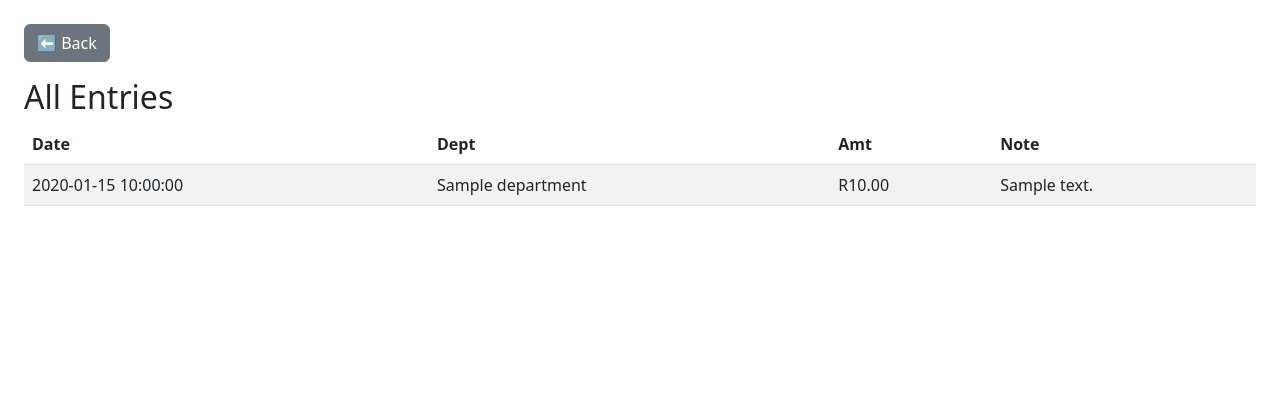
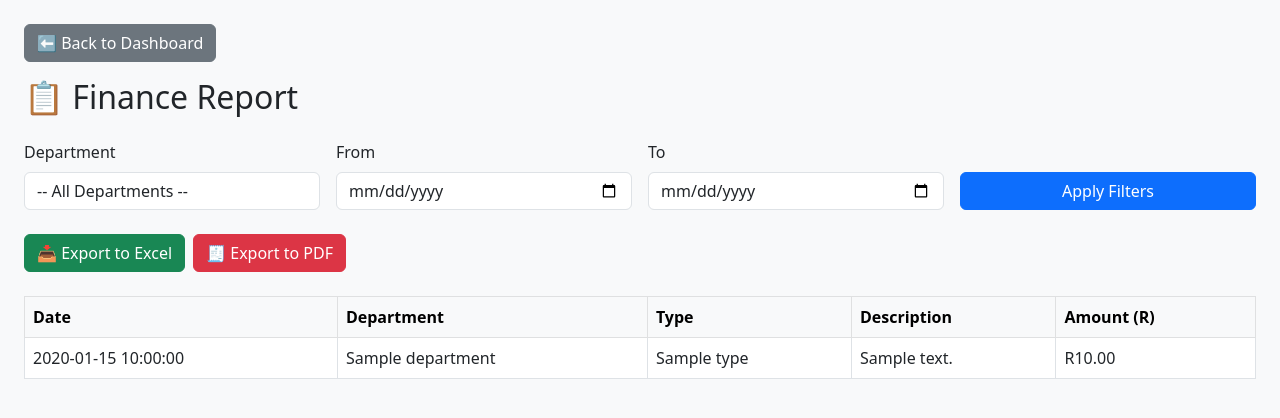
Before and after one commit to Nnzheni/church-finance-manager, a Flask app: template templates/report.html in a window 1280 px wide. Shown: the top 418 px of the page. Run offline with Flask 3, Linux system fonts and the light colour scheme; the template is opened without the code that fills it: most values are stand-ins (such as "Sample title", 1, 10 or a date in 2020).

Commit message:
Update report.html

```diff
--- a/templates/report.html
+++ b/templates/report.html
@@ -1,25 +1,115 @@
 <!DOCTYPE html>
-<html><head>
-  <title>Report</title>
-  <link href="https://cdn.jsdelivr.net/npm/bootstrap@5.3.0/dist/css/bootstrap.min.css" rel="stylesheet">
-</head><body class="p-4">
-  <a href="{{url_for('dashboard')}}" class="btn btn-secondary mb-3">⬅ Back</a>
-  <h2>All Entries</h2>
-  <table class="table table-striped">
-    <thead><tr>
-      <th>Date</th><th>Dept</th><th>Amt</th><th>Note</th>
-    </tr></thead>
+<html lang="en">
+<head>
+  <meta charset="UTF-8">
+  <title>Finance Report</title>
+  <link
+    rel="stylesheet"
+    href="https://cdn.jsdelivr.net/npm/bootstrap@5.3.0/dist/css/bootstrap.min.css"
+  >
+</head>
+<body class="p-4 bg-light">
+
+  <!-- Back to Dashboard -->
+  <a href="{{ url_for('dashboard') }}" class="btn btn-secondary mb-3">
+    ⬅ Back to Dashboard
+  </a>
+
+  <h2 class="mb-4">📋 Finance Report</h2>
+
+  <!-- Filter Form -->
+  <form method="get" class="row g-3 mb-4">
+    <div class="col-md-3">
+      <label class="form-label">Department</label>
+      <select name="department" class="form-control">
+        <option value="">-- All Departments --</option>
+        <option value="Main" {% if department_filter=='Main' %}selected{% endif %}>Main</option>
+        <option value="Men's Fellowship" {% if department_filter=="Men's Fellowship" %}selected{% endif %}>
+          Men's Fellowship
+        </option>
+        <option value="Youth" {% if department_filter=='Youth' %}selected{% endif %}>Youth</option>
+        <option value="Local Sisters Fellowship"
+          {% if department_filter=='Local Sisters Fellowship' %}selected{% endif %}>
+          Local Sisters Fellowship
+        </option>
+      </select>
+    </div>
+    <div class="col-md-3">
+      <label class="form-label">From</label>
+      <input
+        type="date"
+        name="from_date"
+        class="form-control"
+        value="{{ from_date }}"
+      >
+    </div>
+    <div class="col-md-3">
+      <label class="form-label">To</label>
+      <input
+        type="date"
+        name="to_date"
+        class="form-control"
+        value="{{ to_date }}"
+      >
+    </div>
+    <div class="col-md-3 d-flex align-items-end">
+      <button type="submit" class="btn btn-primary w-100">
+        Apply Filters
+      </button>
+    </div>
+  </form>
+
+  <!-- Export Buttons -->
+  <div class="mb-4 d-flex gap-2">
+    <a
+      href="{{ url_for('export_excel',
+                       department=department_filter,
+                       from_date=from_date,
+                       to_date=to_date) }}"
+      class="btn btn-success"
+    >
+      📥 Export to Excel
+    </a>
+    <a
+      href="{{ url_for('export_pdf',
+                       department=department_filter,
+                       from_date=from_date,
+                       to_date=to_date) }}"
+      class="btn btn-danger"
+    >
+      🧾 Export to PDF
+    </a>
+  </div>
+
+  <!-- Report Table -->
+  <div class="table-responsive">
+    <table class="table table-bordered table-hover">
+      <thead class="table-light">
+        <tr>
+          <th>Date</th>
+          <th>Department</th>
+          <th>Type</th>
+          <th>Description</th>
+          <th>Amount (R)</th>
+        </tr>
+      </thead>
       <tbody>
-      {% for e in data %}
+        {% for row in data %}
         <tr>
-        <td>{{e.date}}</td>
-        <td>{{e.department}}</td>
-        <td>R{{"%.2f"|format(e.amount)}}</td>
-        <td>{{e.note or e.description}}</td>
+          <td>{{ row.date }}</td>
+          <td>{{ row.department }}</td>
+          <td>{{ row.type }}</td>
+          <td>{{ row.description }}</td>
+          <td>R{{ "%.2f"|format(row.amount) }}</td>
         </tr>
         {% else %}
-      <tr><td colspan=4 class="text-center">No records</td></tr>
+        <tr>
+          <td colspan="5" class="text-center">No records found</td>
+        </tr>
         {% endfor %}
       </tbody>
     </table>
-</body></html>
+  </div>
+
+</body>
+</html>
```
Lines whose indentation alone changed are shown as unchanged.
